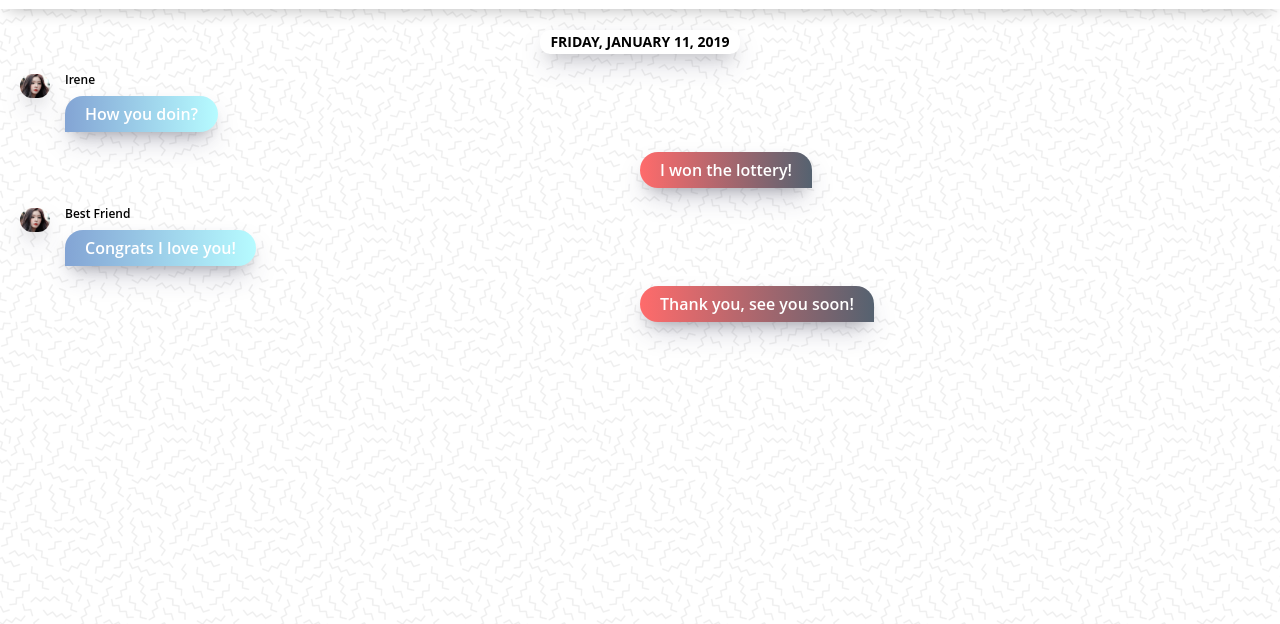
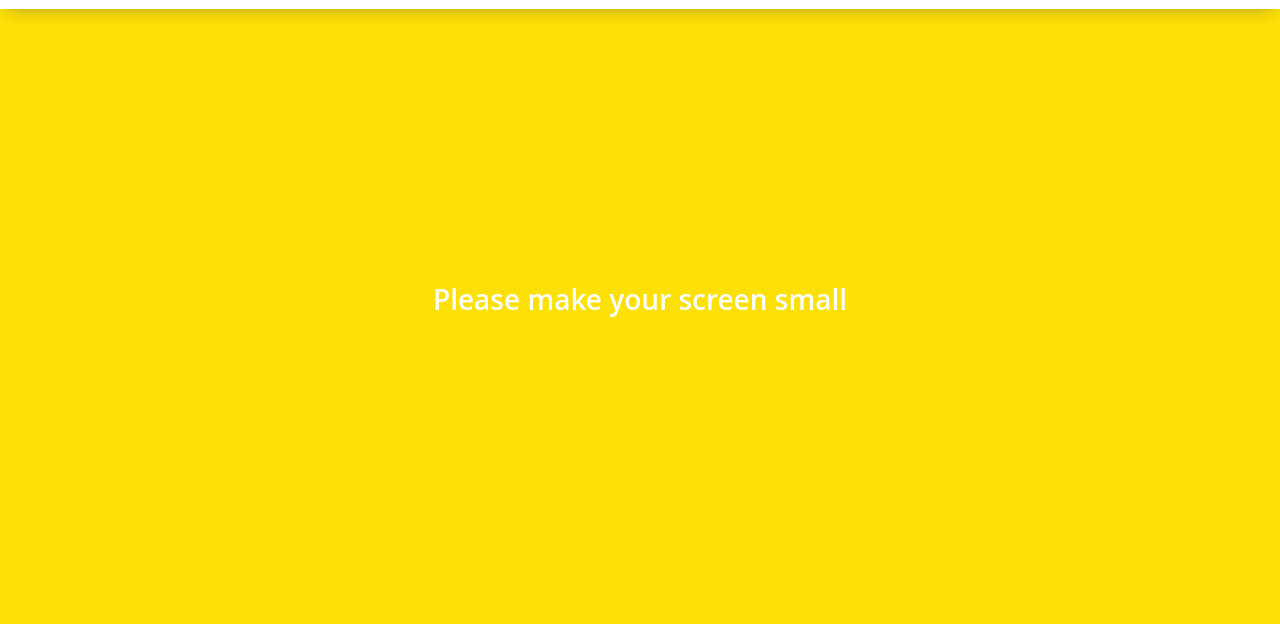
Before and after one commit to YoungjaeKang/kakao-clone-v2, a plain HTML site: page chat.html in a window 1280 px wide. Shown: the part 101-725 px from the top of the page. Drawn offline with Linux system fonts and the light colour scheme.

Commit message:
media_query_finish

```diff
--- a/chat.html
+++ b/chat.html
@@ -107,5 +107,9 @@
         <i class="fas fa-microphone"></i>
       </span>
     </div>
+        <!-- media query 입력 -->
+        <div class="bigScreen">
+            <span class="bigScreen__text">Please make your screen small</span>
+          </div>
   </body>
 </html>
--- /dev/null
+++ b/css/mobile.css
@@ -0,0 +1,26 @@
+.bigScreen {
+  position: fixed;
+  width: 100%;
+  height: 100%;
+  top: 0;
+  left: 0;
+  background-color: #fce006;
+  display: flex;
+  justify-content: center;
+  align-items: center;
+  font-weight: 600;
+  color: white;
+  font-size: 28px;
+  text-align: center;
+  line-height: 1.5;
+  padding: 0px 20px;
+  display: none;
+  /* opacity 100으로 설정하는 것 보다는 display none이 낫다 */
+  z-index: 4;
+}
+
+@media screen and (min-width: 600px) {
+  .bigScreen {
+    display: flex;
+  }
+}
--- a/css/styles.css
+++ b/css/styles.css
@@ -11,6 +11,9 @@
 @import "more.css";
 @import "settings.css";
 @import "chat.css";
+@import "mobile.css";
+
+/* code starts */
 
 * {
   box-sizing: border-box;
```
Also changed, not shown: find.html (+4 -0 lines), friends.html (+4 -0 lines), index.html (+4 -1 lines), more.html (+4 -0 lines), settings.html (+4 -0 lines).
